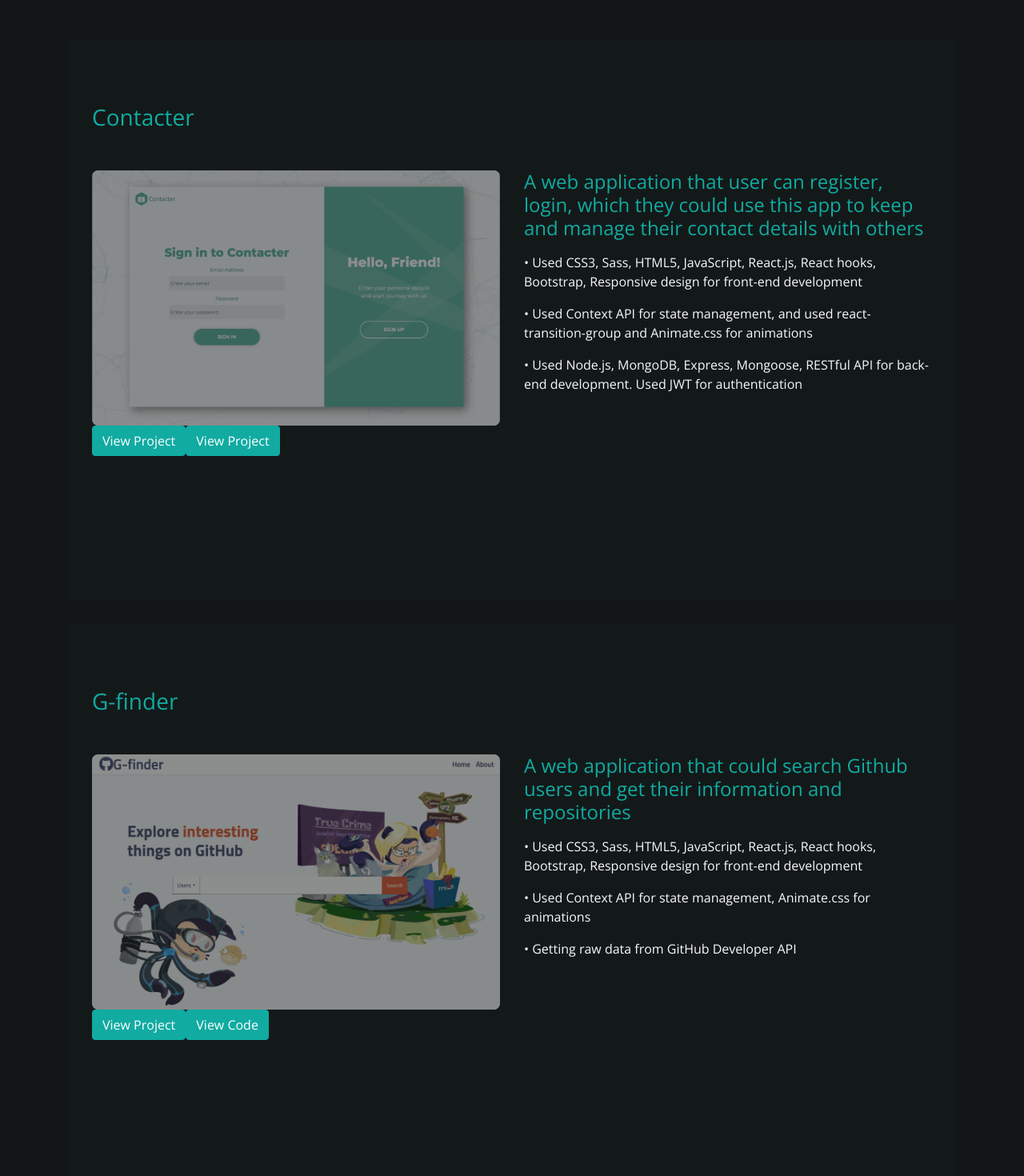
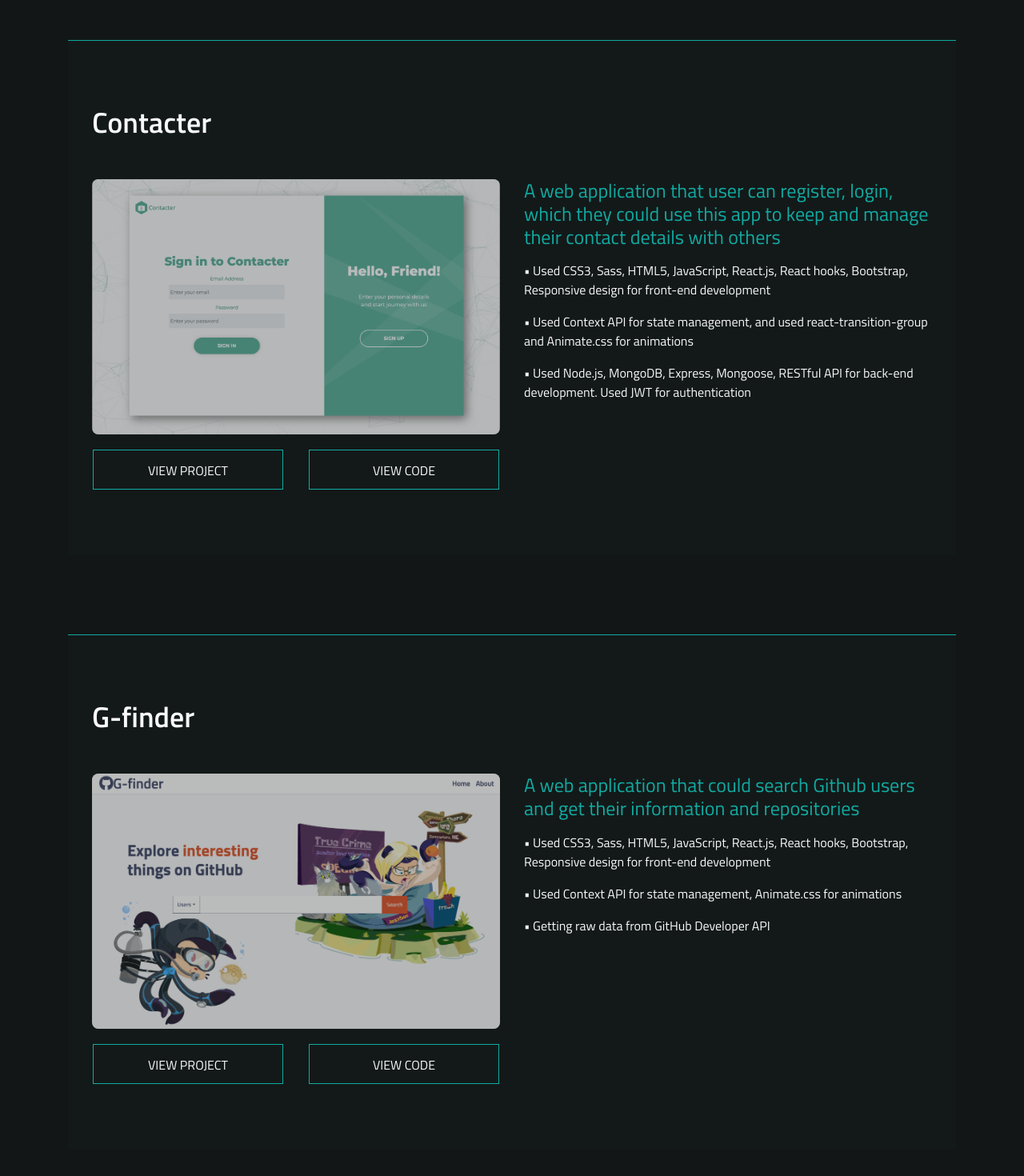
Before and after one commit to Nndouu/portfolio-nndou, a React (Create React App) app: page /skills in a window 1280 px wide. Shown: the part 960-2430 px from the top of the page at 80% size. Built offline with nearby package versions, Linux system fonts and the light colour scheme.

Commit message:
Add view project and view code  btns

```diff
--- a/src/components/pages/Contact.js
+++ b/src/components/pages/Contact.js
@@ -3,7 +3,11 @@ import React from "react";
 const Contact = () => {
   return (
     <section className='contact'>
-      <h2>Contact</h2>
+      <div className='section-head'>
+        <h6 className='text-center'>Get in touch with me</h6>
+        <h2 className='text-center'>Contact Me</h2>
+        <div className='underline'></div>
+      </div>
     </section>
   );
 };
--- a/src/components/pages/Projects.js
+++ b/src/components/pages/Projects.js
@@ -6,9 +6,11 @@ import Portfolio from "../projects/Portfolio";
 const Projects = () => {
   return (
     <section className='projects'>
-      <h6 className='text-center'>View My Projects</h6>
-      <h2 className='text-center'>Projects</h2>
-      <div className='underline'></div>
+      <div className='section-head'>
+        <h6 className='text-center'>View My Projects</h6>
+        <h2 className='text-center'>Projects</h2>
+        <div className='underline'></div>
+      </div>
       {/* Project Contecter */}
       <Contacter />
       {/* Project G-finder */}
--- a/src/components/pages/Skills.js
+++ b/src/components/pages/Skills.js
@@ -3,7 +3,11 @@ import React from "react";
 const Skills = () => {
   return (
     <section className='skills'>
-      <h2 className='text-center'>Skills</h2>
+      <div className='section-head'>
+        <h6 className='text-center'>View My Skills</h6>
+        <h2 className='text-center'>Skills</h2>
+        <div className='underline'></div>
+      </div>
       <div className='row'>
         <div className='col-md-10 mx-auto'>
           {/* Tech Skills*/}
@@ -36,14 +40,6 @@ const Skills = () => {
             • Testing: TAM, SUS, Time on Task, A/B testing, Cognitive
             walkthrough, Heuristic evaluation
           </p>
-          {/* UX Skills */}
-          <h3>UX Skills</h3>
-          <p>• Design Process: Conceptual Design, Interaction Design</p>
-          <p>• Prototyping software: Mockplus, Balsamiq Mockups</p>
-          <p>
-            • Testing: TAM, SUS, Time on Task, A/B testing, Cognitive
-            walkthrough, Heuristic evaluation
-          </p>
           {/*Teamwork Skills */}
           <h3>Teamwork Skills</h3>
           <p>• Tool: Git, Github, Bitbucket, Trello</p>
--- a/src/components/projects/Contacter.js
+++ b/src/components/projects/Contacter.js
@@ -8,6 +8,7 @@ const Contacter = () => {
       <h3>Contacter</h3>
       <div className='row'>
         <div className='col-md-6'>
+          {/* Project Img */}
           <Tilt
             glareEnable={true}
             glareMaxOpacity={0.8}
@@ -18,11 +19,35 @@ const Contacter = () => {
             tiltAxis='y'
           >
             <div className='img-overlay'></div>
-            <img src={contacterImg}></img>
+            <img src={contacterImg} alt='contacterImg'></img>
           </Tilt>
-          <button className='btn btn-primary'>View Project</button>
-          <button className='btn btn-primary'>View Project</button>
+          {/* Buttoms */}
+          <div className='row mt-2 mb-5'>
+            <div className='col-md-6'>
+              <a
+                href='https://contact-book-nndou.herokuapp.com/'
+                class='btn btn-project'
+              >
+                <svg>
+                  <rect x='0' y='0' fill='none' width='100%' height='100%' />
+                </svg>
+                View Project
+              </a>
+            </div>
+            <div className='col-md-6'>
+              <a
+                href='https://github.com/Nndouu/contact-book'
+                class='btn btn-project'
+              >
+                <svg>
+                  <rect x='0' y='0' fill='none' width='100%' height='100%' />
+                </svg>
+                View Code
+              </a>
+            </div>
+          </div>
         </div>
+        {/* Project Info */}
         <div className='col-md-6'>
           <h4 className='text-primary mb-3'>
             A web application that user can register, login, which they could
--- a/src/components/projects/Gfinder.js
+++ b/src/components/projects/Gfinder.js
@@ -21,8 +21,30 @@ const Gfinder = () => {
             <div className='img-overlay'></div>
             <img src={GfinderImg} alt='GfinderImg'></img>
           </Tilt>
-          <button className='btn btn-primary'>View Project</button>
-          <button className='btn btn-primary'>View Code</button>
+          <div className='row mt-2 mb-5'>
+            <div className='col-md-6'>
+              <a
+                href='https://contact-book-nndou.herokuapp.com/'
+                class='btn btn-project'
+              >
+                <svg>
+                  <rect x='0' y='0' fill='none' width='100%' height='100%' />
+                </svg>
+                View Project
+              </a>
+            </div>
+            <div className='col-md-6'>
+              <a
+                href='https://github.com/Nndouu/contact-book'
+                class='btn btn-project'
+              >
+                <svg>
+                  <rect x='0' y='0' fill='none' width='100%' height='100%' />
+                </svg>
+                View Code
+              </a>
+            </div>
+          </div>
         </div>
         <div className='col-md-6'>
           <h4 className='text-primary mb-3'>
--- a/src/components/projects/Portfolio.js
+++ b/src/components/projects/Portfolio.js
@@ -17,7 +17,7 @@ const Portfolio = () => {
             transitionSpeed={2000}
             tiltAxis='y'
           >
-            <img src={contacterImg}></img>
+            <img src={contacterImg} alt='contacterImg'></img>
           </Tilt>
           <button className='btn btn-primary'>View Project</button>
         </div>
--- a/src/styles/css/style.css
+++ b/src/styles/css/style.css
@@ -1,6 +1,6 @@
 body {
   background-color: rgba(16, 20, 20, 0.99);
-  font-family: "Open Sans", sans-serif; }
+  font-family: "Titillium Web", sans-serif; }
 
 nav {
   font-weight: 700; }
@@ -171,12 +171,12 @@ nav {
     transform: translateY(-1000px) rotate(720deg);
     opacity: 0;
     border-radius: 50%; } }
-.projects h2 {
+.section-head h2 {
   color: #f8f9fa;
   padding: 60px 0;
   font-size: 45px;
   font-weight: 700; }
-.projects .underline {
+.section-head .underline {
   width: 80px;
   height: 0;
   border: #11aba2;
@@ -185,21 +185,24 @@ nav {
   margin: auto;
   position: relative;
   top: -50px; }
-.projects h6 {
+.section-head h6 {
   position: relative;
   top: 70px;
   color: #11aba2;
   font-size: 14px;
   font-weight: 700; }
+
 .projects h3 {
-  color: #11aba2;
-  margin: 50px 0; }
+  color: #f8f9fa;
+  margin: 50px 0;
+  font-size: 36px;
+  font-weight: 600; }
 .projects .img-overlay {
   position: absolute;
   width: 100%;
   height: 100%;
   border-radius: 8px;
-  background-color: rgba(27, 31, 31, 0.5);
+  background-color: rgba(27, 31, 31, 0.3);
   z-index: 1;
   transition: all 0.5s; }
   .projects .img-overlay:hover {
@@ -208,16 +211,56 @@ nav {
   width: 100%;
   border-radius: 8px;
   z-index: 0; }
+.projects .btn-project {
+  color: #f8f9fa;
+  cursor: pointer;
+  font-size: 16px;
+  font-weight: 100;
+  transition: all 0.35s linear;
+  line-height: 40px;
+  border-radius: 0px;
+  margin: 10px 0 0;
+  position: relative;
+  text-decoration: none;
+  text-transform: uppercase;
+  width: 100%;
+  display: block; }
+  .projects .btn-project svg {
+    height: 50px;
+    left: 0;
+    position: absolute;
+    top: 0;
+    width: 100%; }
+  .projects .btn-project rect {
+    fill: none;
+    stroke: #11aba2;
+    stroke-width: 2;
+    stroke-dasharray: 422, 0;
+    transition: all 0.35s linear; }
+  .projects .btn-project:hover {
+    text-decoration: none;
+    background: rgba(17, 171, 162, 0);
+    font-weight: 600;
+    letter-spacing: 1px; }
+    .projects .btn-project:hover rect {
+      stroke-width: 5;
+      stroke-dasharray: 15, 310;
+      stroke-dashoffset: 48;
+      transition: all 1.35s cubic-bezier(0.19, 1, 0.22, 1); }
 .projects .contacter {
-  height: 700px;
   background-color: rgba(112, 202, 187, 0.02);
   padding: 30px;
-  margin-bottom: 30px; }
+  margin-bottom: 100px;
+  border: #11aba2;
+  border-top-style: solid;
+  border-top-width: 1px; }
 .projects .g-finder {
-  height: 700px;
   background-color: rgba(112, 202, 187, 0.02);
   padding: 30px;
-  margin-bottom: 30px; }
+  margin-bottom: 100px;
+  border: #11aba2;
+  border-top-style: solid;
+  border-top-width: 1px; }
 
 .skills {
   color: #fff; }
--- a/src/styles/scss/style.scss
+++ b/src/styles/scss/style.scss
@@ -5,8 +5,8 @@ $primary-green: #11aba2;
 body {
   //   background: url("../../images/bridge-2122681.jpg");
   background-color: rgba(16, 20, 20, 0.99);
-  font-family: "Open Sans", sans-serif;
-  //   font-family: "Titillium Web", sans-serif;
+  // font-family: "Open Sans", sans-serif;
+  font-family: "Titillium Web", sans-serif;
 }
 nav {
   font-weight: 700;
@@ -233,9 +233,8 @@ nav {
     }
   }
 }
-
-//######## Projects Section ########
-.projects {
+//######## Section Head ########
+.section-head {
   h2 {
     color: $light;
     padding: 60px 0;
@@ -259,16 +258,21 @@ nav {
     font-size: 14px;
     font-weight: 700;
   }
+}
+//######## Projects Section ########
+.projects {
   h3 {
-    color: #11aba2;
+    color: $light;
     margin: 50px 0;
+    font-size: 36px;
+    font-weight: 600;
   }
   .img-overlay {
     position: absolute;
     width: 100%;
     height: 100%;
     border-radius: 8px;
-    background-color: rgba(27, 31, 31, 0.5);
+    background-color: rgba(27, 31, 31, 0.3);
     z-index: 1;
     transition: all 0.5s;
     &:hover {
@@ -280,17 +284,66 @@ nav {
     border-radius: 8px;
     z-index: 0;
   }
+  // Btn of view projects and view code
+  .btn-project {
+    color: $light;
+    cursor: pointer;
+    font-size: 16px;
+    font-weight: 100;
+    transition: all 0.35s linear;
+    line-height: 40px;
+    border-radius: 0px;
+    margin: 10px 0 0;
+    // max-width: 160px;
+    position: relative;
+    text-decoration: none;
+    text-transform: uppercase;
+    width: 100%;
+    display: block;
+    svg {
+      height: 50px;
+      left: 0;
+      position: absolute;
+      top: 0;
+      width: 100%;
+    }
+    rect {
+      fill: none;
+      stroke: $primary-green;
+      stroke-width: 2;
+      stroke-dasharray: 422, 0;
+      transition: all 0.35s linear;
+    }
+    &:hover {
+      text-decoration: none;
+      background: rgba($primary-green, 0);
+      font-weight: 600;
+      letter-spacing: 1px;
+
+      rect {
+        stroke-width: 5;
+        stroke-dasharray: 15, 310;
+        stroke-dashoffset: 48;
+        transition: all 1.35s cubic-bezier(0.19, 1, 0.22, 1);
+      }
+    }
+  }
+  // Contacter
   .contacter {
-    height: 700px;
     background-color: rgba(112, 202, 187, 0.02);
     padding: 30px;
-    margin-bottom: 30px;
+    margin-bottom: 100px;
+    border: $primary-green;
+    border-top-style: solid;
+    border-top-width: 1px;
   }
   .g-finder {
-    height: 700px;
     background-color: rgba(112, 202, 187, 0.02);
     padding: 30px;
-    margin-bottom: 30px;
+    margin-bottom: 100px;
+    border: $primary-green;
+    border-top-style: solid;
+    border-top-width: 1px;
   }
 }
 
```
Also changed, not shown: 1 other file (tests, documents, lock files or other folders).
